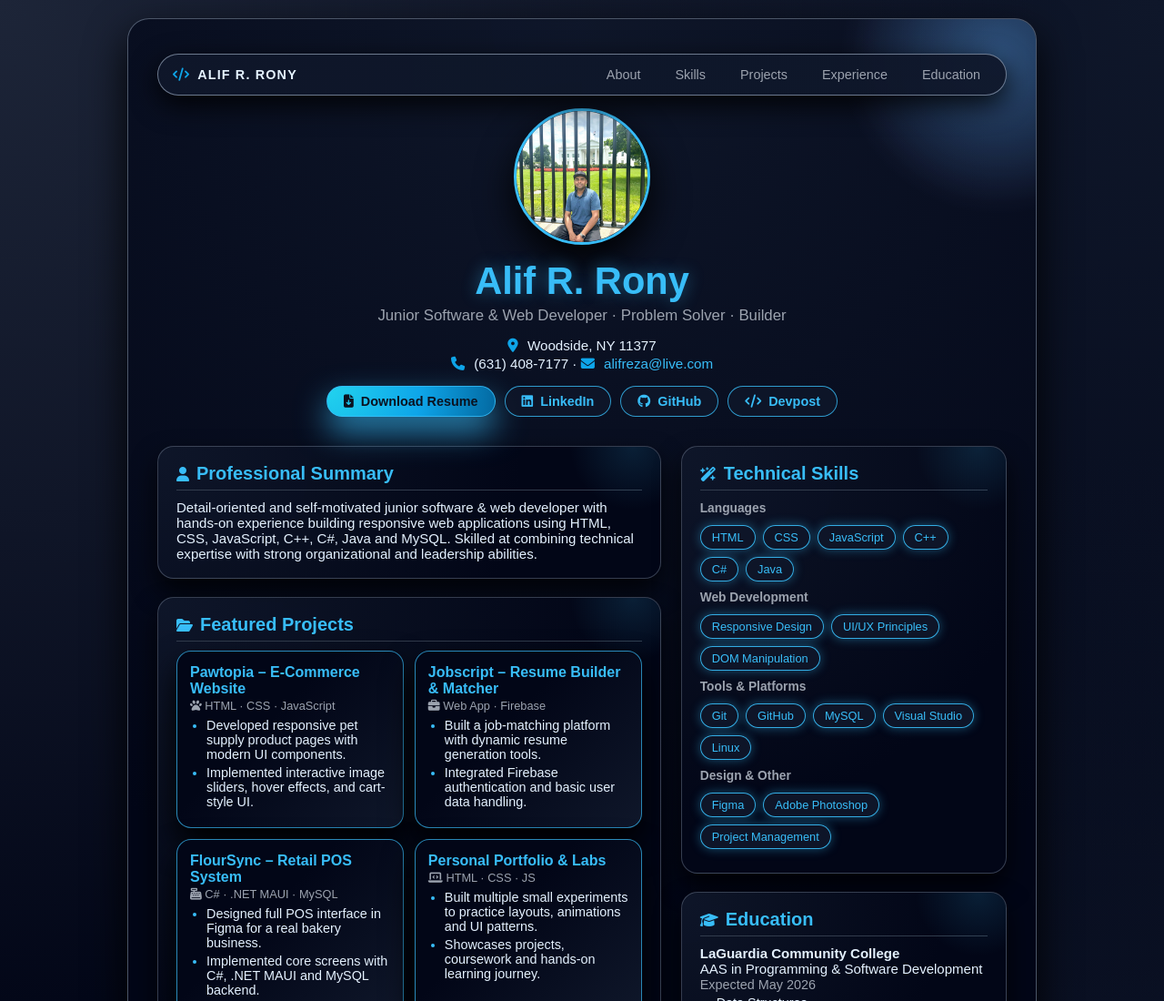
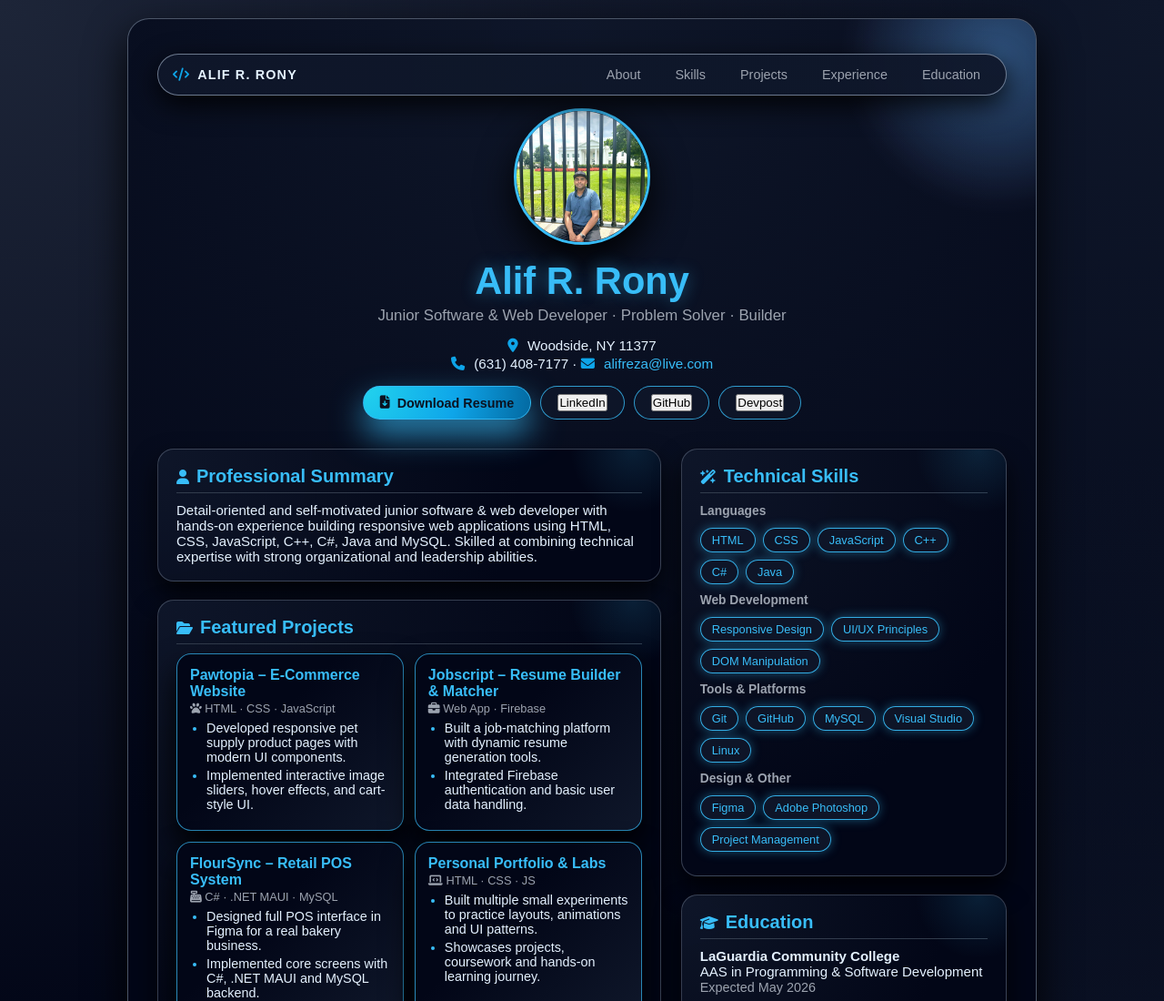
Before and after one commit to UserXX7/My-Portfolio-Website, a plain HTML site: page index.html in a window 1280 px wide. Shown: the top 1100 px of the page at 91% size. Drawn offline with Linux system fonts and the light colour scheme.

```diff
--- a/index.html
+++ b/index.html
@@ -489,17 +489,17 @@
       </div>
 
       <div class="links">
-        <a href="#" class="primary">
+        <a href="images/resume.pdf" download class="primary">
           <i class="fa-solid fa-file-arrow-down"></i> Download Resume
         </a>
-        <a href="#">
-          <i class="fa-brands fa-linkedin"></i> LinkedIn
+        <a href="https://www.linkedin.com/in/alif-rony/" target="_blank">
+          <button class="social-btn linkedin">LinkedIn</button>
         </a>
-        <a href="#">
-          <i class="fa-brands fa-github"></i> GitHub
+        <a href="https://github.com/UserXX7" target="_blank">
+          <button class="social-btn github">GitHub</button>
         </a>
-        <a href="#">
-          <i class="fa-solid fa-code"></i> Devpost
+        <a href="https://devpost.com/alifrony" target="_blank">
+          <button class="social-btn devpost">Devpost</button>
         </a>
       </div>
     </div>
```
